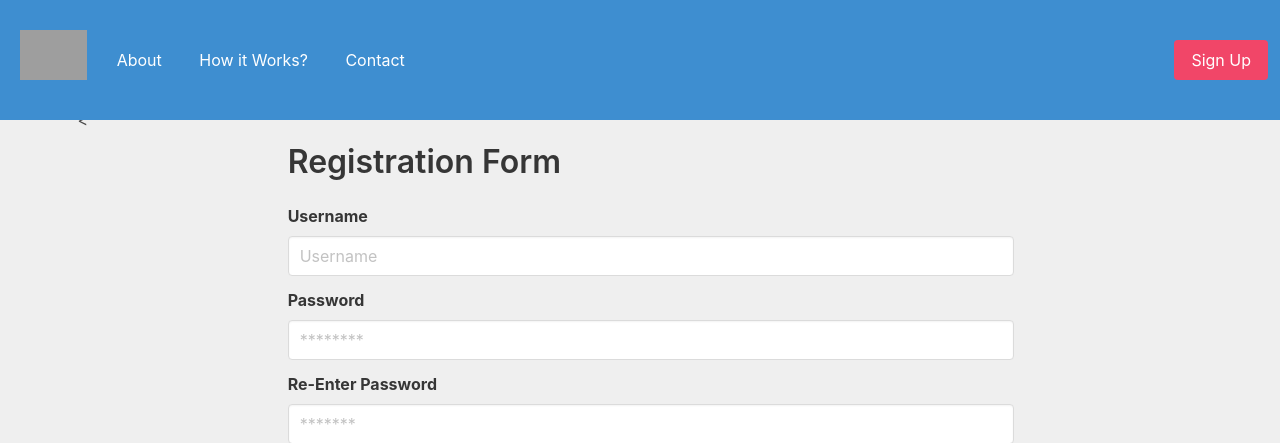
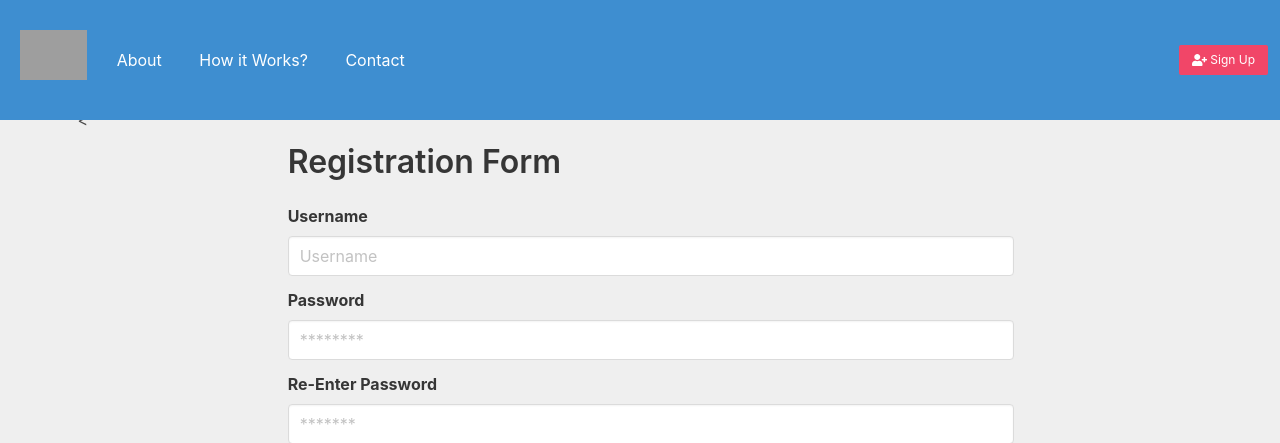
Before and after one commit to junyichung1/GitFix-Maintenance-Request, a Django app: page /accounts/signup/ in a window 1280 px wide. Shown: the top 443 px of the page. Run offline with Django 3.2, Linux system fonts and the light colour scheme; some libraries are stand-ins or nearby versions; grey boxes are pictures that could not be loaded.

Commit message:
Updated buttons

```diff
--- a/main_app/templates/base.html
+++ b/main_app/templates/base.html
@@ -45,10 +45,10 @@
       <div class="navbar-end">
         <div class="navbar-item">
           <div class="buttons">
-            <a class="button is-danger" href="{% url 'signup' %}">Sign Up</a>
+            <a class="button is-danger is-small" href="{% url 'signup' %}"> <i class="fas fa-user-plus"></i>&nbsp;Sign Up</a>
             {% if user.is_authenticated %}
-            <a class="button is-success" href="/tickets/create/">Logout</a>
-            <a class="button is-warning" href="/logout/">Logout</a>
+            <a class="button is-success is-small" href="/tickets/create/"><i class="fas fa-plus-square"></i>&nbsp;Create Ticket</a>
+            <a class="button is-warning is-small" href="/logout/"><i class="fas fa-sign-out-alt"></i>&nbsp;Logout</a>
             {% endif %}
           </div>
 
```
